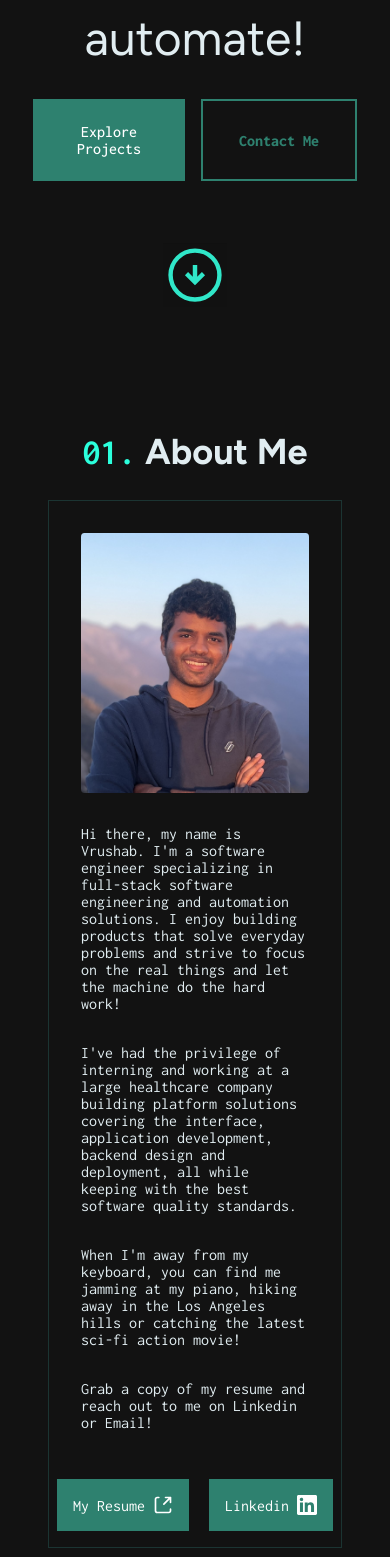
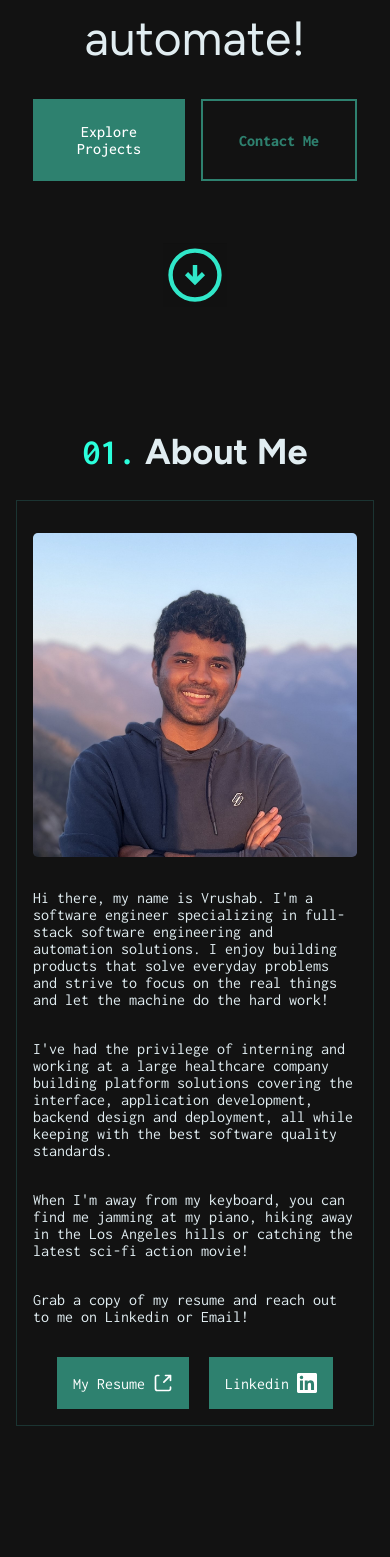
Before and after one commit to vriishan/vriishan.github.io, a React (Vite) app: page / in a window 390 px wide. Shown: the part 440-1997 px from the top of the page. Built offline with nearby package versions, Linux system fonts and the light colour scheme.

Commit message:
fix about me css buttons in mobile

```diff
--- a/src/components/about/About.scss
+++ b/src/components/about/About.scss
@@ -7,7 +7,6 @@
     display: flex;
     flex-direction: column;
     align-items: center;
-    margin: 0rem 2em;
 
     .mainContainer {
         display: flex;
@@ -66,7 +65,7 @@
                         aspect-ratio: 1/1;
                         width: 100%;
                         max-width: 500px;
-                        padding: 2rem 2rem 0rem 2rem;
+                        padding: 2rem 1rem 0rem 1rem;
                     }
 
                     @include tablet {
@@ -94,7 +93,7 @@
 
                     @include mobile {
                         width: 100%;
-                        padding: 1rem 2rem;
+                        padding: 1rem 1rem 0rem 1rem;
                     }
 
                     @include tablet {
@@ -114,6 +113,10 @@
                 width: 100%;
                 justify-content: center;
                 align-items: center;
+
+                @include mobile {
+                    padding: 0rem 1rem;
+                }
 
                 .buttonsContainer {
                     display: flex;
```
